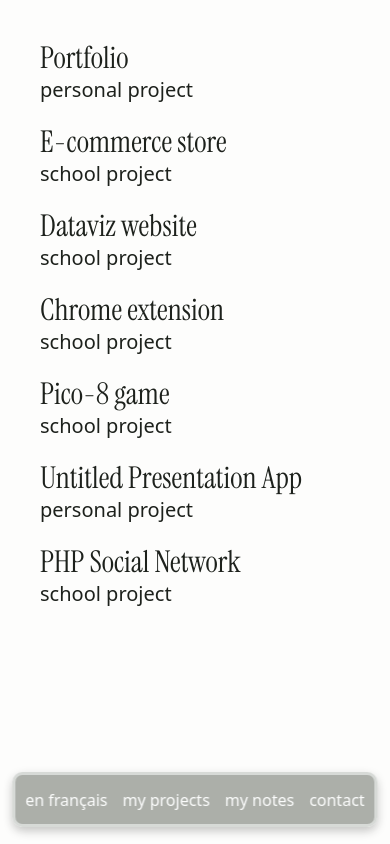
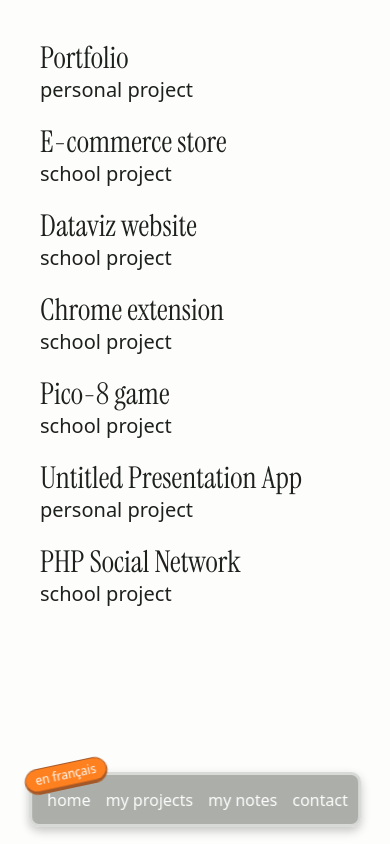
Before and after one commit to lemathurin/portfolio, a Next.js app: page /en/projects in a window 390 px wide. Built offline with nearby package versions, Linux system fonts and the light colour scheme.

Commit message:
home button is online in navbar

```diff
--- a/messages/en.json
+++ b/messages/en.json
@@ -7,6 +7,7 @@
     },
     "NavBar": {
       "language": "en français",
+      "home": "home",
       "projects": "my projects",
       "notes": "my notes",
       "contact": "contact",
--- a/messages/fr.json
+++ b/messages/fr.json
@@ -7,6 +7,7 @@
     },
     "NavBar": {
       "language": "in english",
+      "home": "accueil",
       "projects": "mes projets",
       "notes": "mes notes",
       "contact": "contact",
--- a/src/app/[locale]/components/Labels.jsx
+++ b/src/app/[locale]/components/Labels.jsx
@@ -87,3 +87,11 @@ export function FigmaLabel() {
     </div>
   );
 }
+
+export function LanguageLabel(props) {
+  return (
+    <div className="bg-[#FF801F] w-max pt-[3px] px-[10px] pb-[5px] rounded-[30px] border-[1.5px] border-[#A35829] shadow-[0px_-2.5px_0px_0px_#A35829_inset]">
+      <p className="font-inter text-xs text-white">{props.language}</p>
+    </div>
+  );
+}
--- a/src/app/[locale]/components/Navbar.js
+++ b/src/app/[locale]/components/Navbar.js
@@ -8,6 +8,7 @@ import { motion, AnimatePresence } from "framer-motion";
 import { Link } from "../../../navigation";
 import { useLocale } from "next-intl";
 import { usePathname } from "next/navigation";
+import { LanguageLabel } from "./Labels";
 
 export default function NavBar(props) {
   const locale = useLocale();
@@ -222,13 +223,32 @@ export default function NavBar(props) {
         </AnimatePresence>
       </div>
       <ol className="menu-button-container flex px-[0.3125rem] md:px-[0.625rem] items-center gap-[0.3125rem] md:gap-[0.625rem] rounded-[0.625rem] md:rounded-[1.25rem]">
+        <motion.a
+          href={newPath}
+          className="absolute -top-3 -left-2 md:hidden"
+          whileTap={{ scale: 1.2 }}
+          initial={{ rotate: -12 }}
+          animate={{ rotate: -12 }}
+          exit={{ rotate: -12 }}
+        >
+          <LanguageLabel language={props.language} />
+        </motion.a>
         <a href={newPath}>
-          <li className="menu-button flex py-[0.46875rem] px-[0.3125rem] md:px-[0.625rem] items-start rounded-[0.3125rem] md:rounded-[0.625rem] w-max">
+          <li className="menu-button hidden md:flex py-[0.46875rem] px-[0.3125rem] md:px-[0.625rem] items-start rounded-[0.3125rem] md:rounded-[0.625rem] w-max">
             <span className="menu-text font-inter text-[1rem] md:text-[1.3rem]">
               {props.language}
             </span>
           </li>
         </a>
+        <div className="menu-button-accessibility cursor-default py-[0.3125rem] md:py-[0.625rem]">
+          <Link href="/">
+            <li className="menu-button flex py-[0.46875rem] md:py-[0.46875rem] px-[0.3125rem] md:px-[0.625rem] items-start rounded-[0.3125rem] md:rounded-[0.625rem] w-max">
+              <span className="menu-text font-inter text-[1rem] md:text-[1.3rem]">
+                {props.home}
+              </span>
+            </li>
+          </Link>
+        </div>
         <div
           className="menu-button-accessibility cursor-default py-[0.3125rem] md:py-[0.625rem]"
           onMouseEnter={() => handleMouseEnter("projects")}
--- a/src/app/[locale]/layout.js
+++ b/src/app/[locale]/layout.js
@@ -29,6 +29,7 @@ export default function RootLayout({ children, params: { locale } }) {
         {children}
         <NavBar
           language={n("language")}
+          home={n("home")}
           projects={n("projects")}
           notes={n("notes")}
           contact={n("contact")}
```
